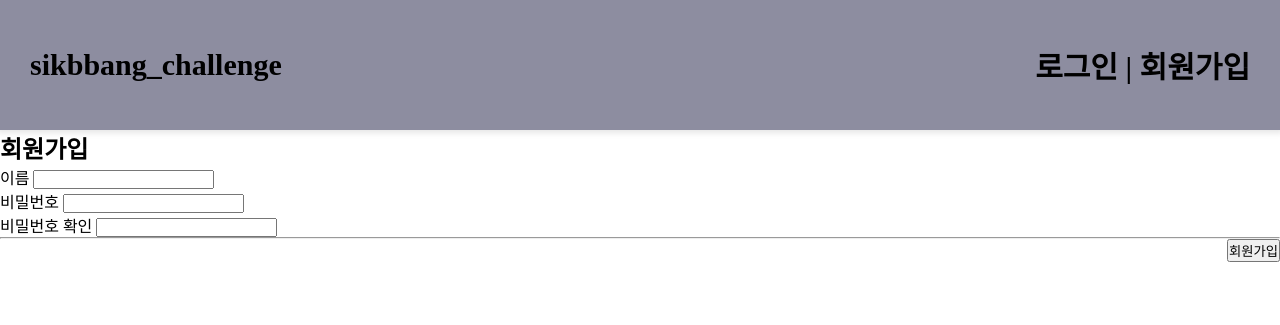
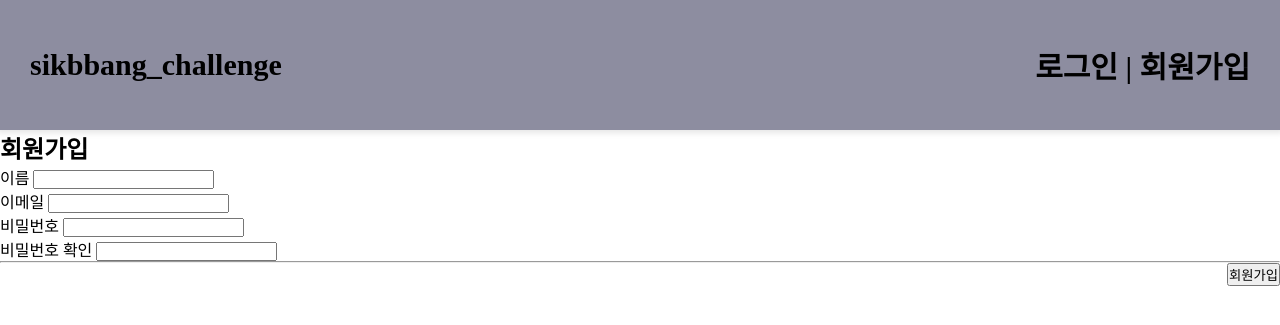
Before and after one commit to jmpop97/sikbbang_challenge_mypage, a Django app: page /signup/ in a window 1280 px wide. Shown: the top 325 px of the page. Run offline with Django 4.2, Linux system fonts and the light colour scheme; some libraries are stand-ins or nearby versions.

Commit message:
form을 사용하여 조건 확인 추가
print(form.errors) 를 가지고 html을 넣는작업 필요

```diff
--- a/templates/user/signup.html
+++ b/templates/user/signup.html
@@ -22,6 +22,10 @@
         <input type="text" required class="form-control" id="username" name="username">
       </div>
       <div class="form-group mt-2 mb-2">
+        <label for="email">이메일</label>
+        <input type="email" required class="form-control" id="email" name="email">
+      </div>
+      <div class="form-group mt-2 mb-2">
         <label for="password">비밀번호</label>
         <input type="password" required class="form-control" id="password" name="password">
       </div>
--- a/user/views.py
+++ b/user/views.py
@@ -1,5 +1,6 @@
 from django.shortcuts import render, redirect
 from .models import UserModel
+from .forms import UserUpErro
 from django.http import HttpResponse
 from django.contrib.auth import get_user_model
 from django.contrib import auth
@@ -16,19 +17,24 @@ def signup(request):
         else:
             return render(request, 'user/signup.html')
     elif request.method == 'POST':
-        username = request.POST.get('username', None)
-        password = request.POST.get('password', None)
-        password2 = request.POST.get('password2', None)
-
-        if password != password2:
-            return render(request, 'user/signup.html')
+        form = UserUpErro(request.POST)
+        if form.is_valid():
+            username = request.POST.get('username', None)
+            email = request.POST.get('email', None)
+            password = request.POST.get('password', None)
+            password2 = request.POST.get('password2', None)
+            if password != password2:
+                return render(request, 'user/signup.html')
+            else:
+                exist_user = get_user_model().objects.filter(username=username)
+                if exist_user:
+                    return render(request, 'user/signup.html') # 사용자가 존재하기 때문에 사용자를 저장하지 않고 회원가입 페이지를 다시 띄움
+                else:
+                    UserModel.objects.create_user(username=username, password=password,email=email)
+                    return redirect('/signin') # 회원가입이 완료되었으므로 로그인 페이지로 이동
         else:
-            exist_user = get_user_model().objects.filter(username=username)
-            if exist_user:
-                return render(request, 'user/signup.html') # 사용자가 존재하기 때문에 사용자를 저장하지 않고 회원가입 페이지를 다시 띄움
-            else:
-                UserModel.objects.create_user(username=username, password=password)
-                return redirect('/signin') # 회원가입이 완료되었으므로 로그인 페이지로 이동
+            print(form.errors)
+    return render(request, 'user/signup.html')
 
 
 
```
